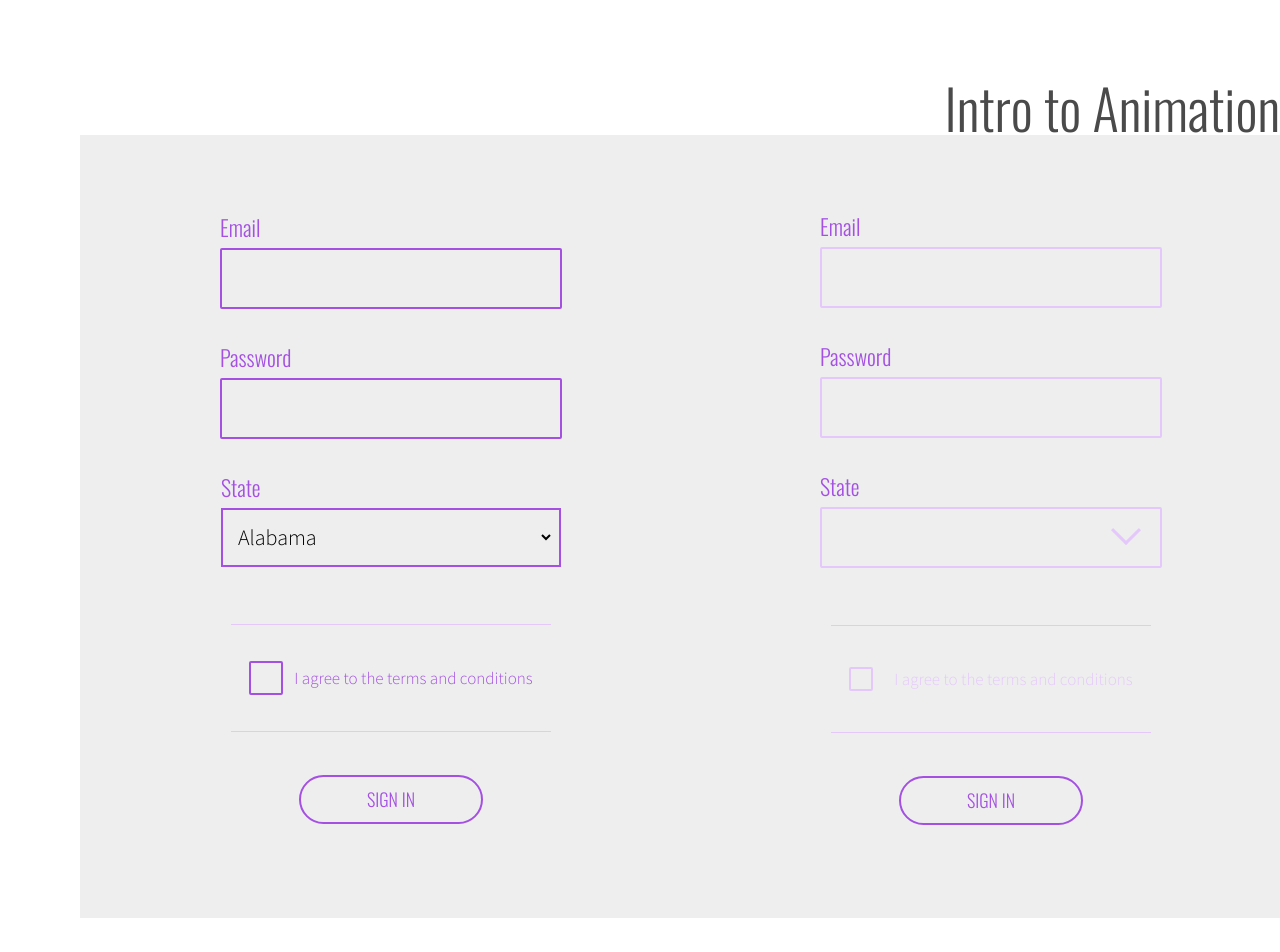
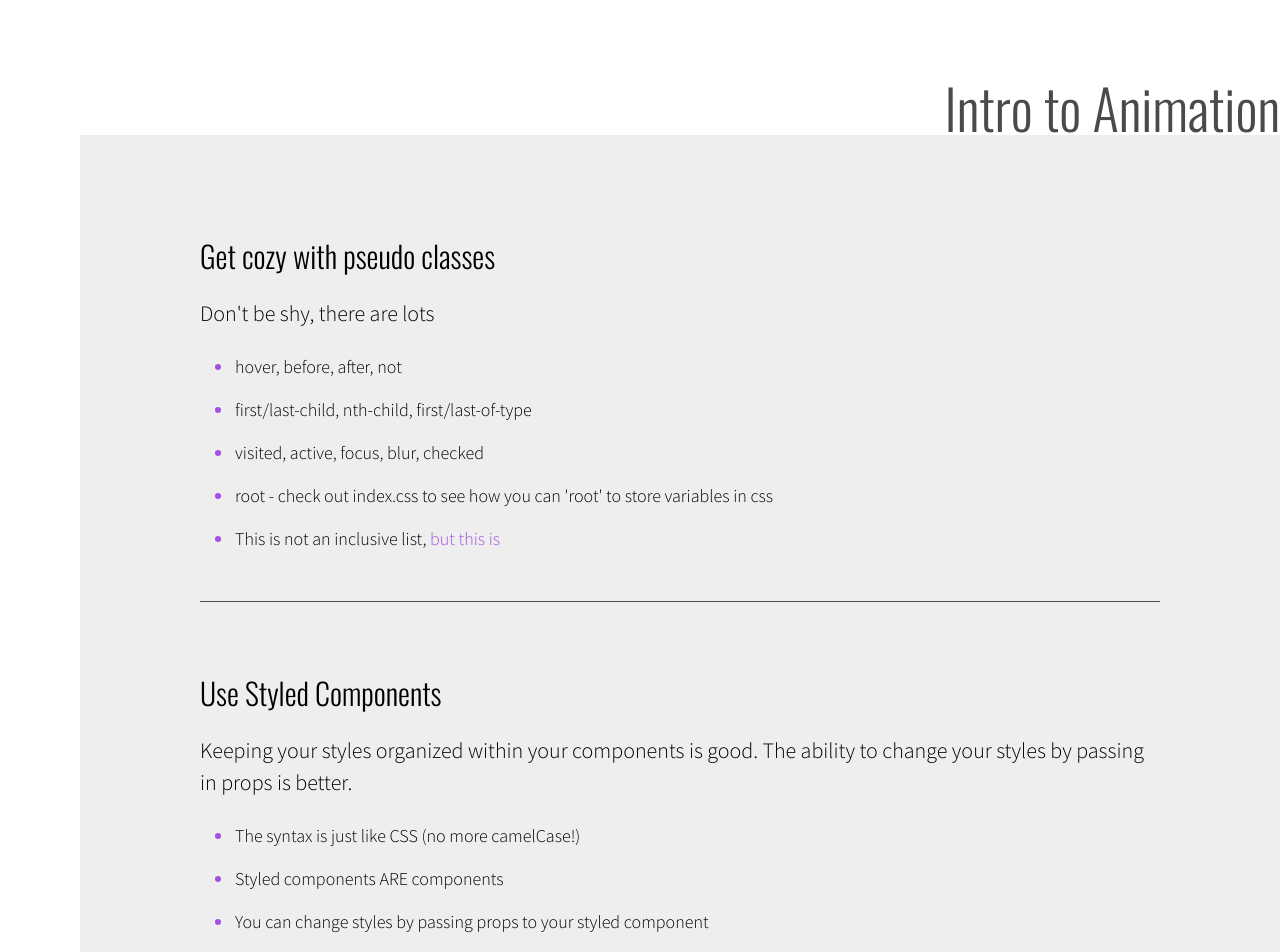
Before and after one commit to kitsbits/Animations, a React (Create React App) app: page / in a window 1280 px wide. Shown: the top 952 px of the page. Built offline with nearby package versions, Linux system fonts and the light colour scheme.

Commit message:
create, update Takeaways page

```diff
--- a/src/components/FormExample.js
+++ b/src/components/FormExample.js
@@ -1,8 +1,8 @@
 import React from 'react';
 import styled from 'styled-components';
 import _ from 'lodash';
-import { states } from '../utils';
 
+import { WordsWrapper, BigWords, LittleWords } from './styles'
 import { colors } from '../theme';
 import PBold from './text/PBold';
 import Input from './forms/Input';
@@ -10,7 +10,9 @@ import Dropdown from './forms/Dropdown';
 import Select from './forms/Select';
 import Checkbox from './buttons/Checkbox';
 
-const Wrapper = styled.section`
+const Wrapper = styled.section``;
+
+const ContentWrapper = styled.div`
   display: flex;
   justify-content: space-around;
   align-items: center;
@@ -65,8 +67,12 @@ class Transitions extends React.Component { // eslint-disable-line
   render() {
     return (
       <Wrapper>
+        <WordsWrapper>
+          <BigWords>Putting it all together</BigWords>
+          <LittleWords>...in the boringest way possible: forms.</LittleWords>
+        </WordsWrapper>
+        <ContentWrapper>
           <Column className="no-transition">
-          {/* <Input label="first name" /> */}
             <Input label="email" />
             <Input label="password" inputType="password" />
             <Select />
@@ -76,7 +82,6 @@ class Transitions extends React.Component { // eslint-disable-line
             <SubmitButton>SIGN IN</SubmitButton>
           </Column>
           <Column>
-          {/* <Input label="first name" /> */}
             <Input label="email" />
             <Input label="password" inputType="password" />
             <Dropdown />
@@ -85,6 +90,7 @@ class Transitions extends React.Component { // eslint-disable-line
             <AccentLine />
             <SubmitButton>SIGN IN</SubmitButton>
           </Column>
+        </ContentWrapper>
       </Wrapper>
     );
   }
--- /dev/null
+++ b/src/components/Takeaways.js
@@ -0,0 +1,41 @@
+import React from 'react';
+import {
+  WordsWrapper,
+  BigWords,
+  MediumWords,
+  LittlerWords,
+  A,
+} from './styles.js';
+
+export default function Takeaways() {
+  return (
+    <div>
+      <WordsWrapper>
+        <BigWords>Get cozy with pseudo classes</BigWords>
+        <MediumWords>Don't be shy, there are lots</MediumWords>
+        <LittlerWords>hover, before, after, not</LittlerWords>
+        <LittlerWords>first/last-child, nth-child, first/last-of-type</LittlerWords>
+        <LittlerWords>visited, active, focus, blur, checked</LittlerWords>
+        <LittlerWords>root - check out index.css to see how you can 'root' to store variables in css</LittlerWords>
+        <LittlerWords>This is not an inclusive list, <A href="https://developer.mozilla.org/en-US/docs/Web/CSS/Pseudo-classes">but this is</A></LittlerWords>
+      </WordsWrapper>
+      <WordsWrapper>
+        <BigWords>Use Styled Components</BigWords>
+        <MediumWords>Keeping your styles organized within your components is good. The ability to change your styles by passing in props is better.</MediumWords>
+        <LittlerWords>The syntax is just like CSS (no more camelCase!)</LittlerWords>
+        <LittlerWords>Styled components ARE components</LittlerWords>
+        <LittlerWords>You can change styles by passing props to your styled component</LittlerWords>
+        <LittlerWords>Styled components are used throughout this site, take a gander! Better yet, check out<A href="https://www.styled-components.com/"> the docs here</A></LittlerWords>
+      </WordsWrapper>
+      <WordsWrapper>
+        <BigWords>Learn to Tweeeeeeen</BigWords>
+        <MediumWords>GreenSock's GSAP animation libraries are incredibly powerful, easy to learn, and broadly supported.</MediumWords>
+        <LittlerWords>Start with TweenMax or TweenLite to get an idea of how you can put CSS and javascript together to dynamically animate DOM elements</LittlerWords>
+        <LittlerWords>Move on to TimelineMax or TimelineLite to chain your animations together</LittlerWords>
+        <LittlerWords><A href="https://greensock.com/get-started-js">Get started here</A></LittlerWords>
+        <LittlerWords><A href="https://greensock.com/docs">Dig in to the docs</A></LittlerWords>
+        <LittlerWords><A href="https://greensock.com/docs/Easing">Visualize easing methods</A></LittlerWords>
+      </WordsWrapper>
+    </div>
+  );
+}
--- a/src/components/Transitions.js
+++ b/src/components/Transitions.js
@@ -1,13 +1,8 @@
 import React from 'react';
 import styled from 'styled-components';
-import { colors } from '../theme';
-import { WordsWrapperBase, BigWords, LittleWords } from './styles.js'
+import { WordsWrapper, BigWords, LittleWords } from './styles';
 
 const Wrapper = styled.section``;
-
-const WordsWrapper = styled(WordsWrapperBase)`
-  border-bottom: 1px solid ${colors.orange};
-`;
 
 const ContentWrapper = styled.div`
   display: flex;
--- a/src/components/styles.js
+++ b/src/components/styles.js
@@ -3,10 +3,16 @@ import PDefault from './text/PDefault';
 import PBold from './text/PBold';
 import { colors } from '../theme';
 
-export const WordsWrapperBase = styled.article`
+export const WordsWrapper = styled.article`
   max-width: 80%;
-  margin: 0 auto 75px;
-  border-bottom: 1px solid ${colors.darkGrey};
+  margin: 0 auto;
+  padding-bottom: 50px;
+
+  &:not(:last-child) {
+    margin: 0 auto 75px;
+    padding-bottom: 0;
+    border-bottom: 1px solid ${colors.darkGrey};
+  }
 `;
 
 export const BigWords = styled(PBold)`
@@ -18,3 +24,56 @@ export const BigWords = styled(PBold)`
 export const LittleWords = styled(PDefault)`
   margin-bottom: 75px;
 `;
+
+export const MediumWords = styled(PDefault)`
+  margin-bottom: 25px;
+`;
+
+export const LittlerWords = styled(PDefault)`
+  font-size: 18px;
+  line-height: 25px;
+  margin-bottom: 17px;
+  padding-left: 35px;
+  position: relative;
+  max-width: 720px;
+
+  &:before {
+    content: '';
+    position: absolute;
+    top: 10px;
+    left: 15px;
+    height: 6px;
+    width: 6px;
+    border-radius: 17px;
+    background-color: ${colors.purple};
+  }
+
+  &:last-of-type {
+    margin-bottom: 50px;
+  }
+`;
+
+export const A = styled('a')`
+  text-decoration: none;
+  font-family: 'Source Sans Pro', sans-serif;
+  font-weight: 300;
+  color: ${colors.purple};
+  cursor: pointer;
+  position: relative;
+
+  &:after {
+    content: '';
+    position: absolute;
+    bottom: -5px;
+    left: 50%;
+    width: 0;
+    height: 2px;
+    background-color: ${colors.purple};
+    transform: translateX(-50%);
+    transition: width 0.35s ease;
+  }
+
+  &:hover::after {
+    width: 100%;
+  }
+`;
--- a/src/containers/App.js
+++ b/src/containers/App.js
@@ -9,6 +9,7 @@ import FormExample from '../components/FormExample';
 import Transitions from '../components/Transitions';
 import Keyframes from '../components/Keyframes';
 import GSAP from '../components/GSAP';
+import Takeaways from '../components/Takeaways';
 
 const Wrapper = styled.div`
   height: 100vh;
@@ -101,7 +102,8 @@ class App extends React.Component {
           {/* <Transitions /> */}
           {/* <Keyframes /> */}
           {/* <GSAP /> */}
-          <FormExample />
+          {/* <FormExample /> */}
+          <Takeaways />
         </ContentWrapper>
         {!hasEntered &&
           <IntroOverlay ref={(ref) => { this.overlayRef = ref; }}>
```
Lines whose indentation alone changed are shown as unchanged.
